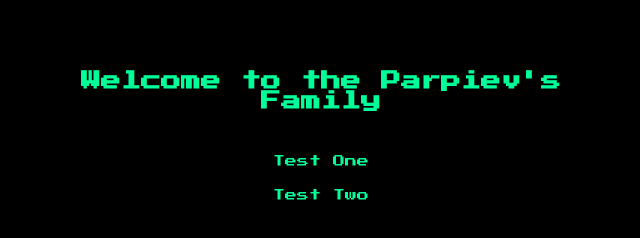
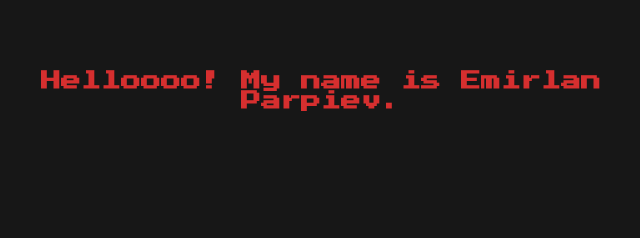
Before and after one commit to xapnar/parpiev, a plain HTML site: page index.html in a window 1280 px wide. Shown: the whole page, without its empty margins (319-959 px from the left). Drawn offline with Linux system fonts and the light colour scheme.

Commit message:
changed color, later will try to update it for better CSS and HTML code

```diff
--- a/index.html
+++ b/index.html
@@ -9,9 +9,7 @@
 </head>
 <body>
 <div class="container">
-    <h1>Welcome to the Parpiev's Family</h1>
-    <p>Test One</p>
-    <p>Test Two</p>
+    <h1>Helloooo! My name is Emirlan Parpiev.</h1>
 </div>
 </body>
 </html>
--- a/style.css
+++ b/style.css
@@ -1,6 +1,6 @@
 body {
-    background-color: black;
-    color: #00ff99;
+    background-color: #171717;
+    color: #d62f2f;
     font-family: 'Press Start 2P', cursive;
     text-align: center;
     padding: 50px;
```
